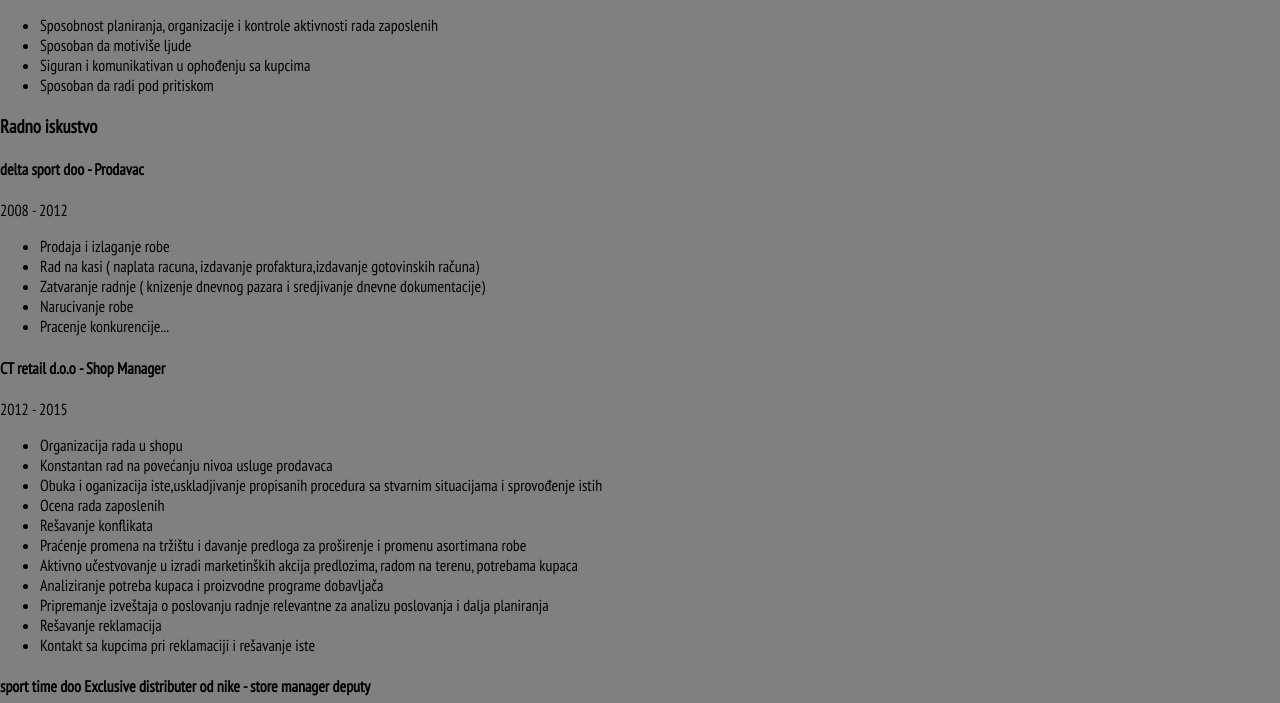
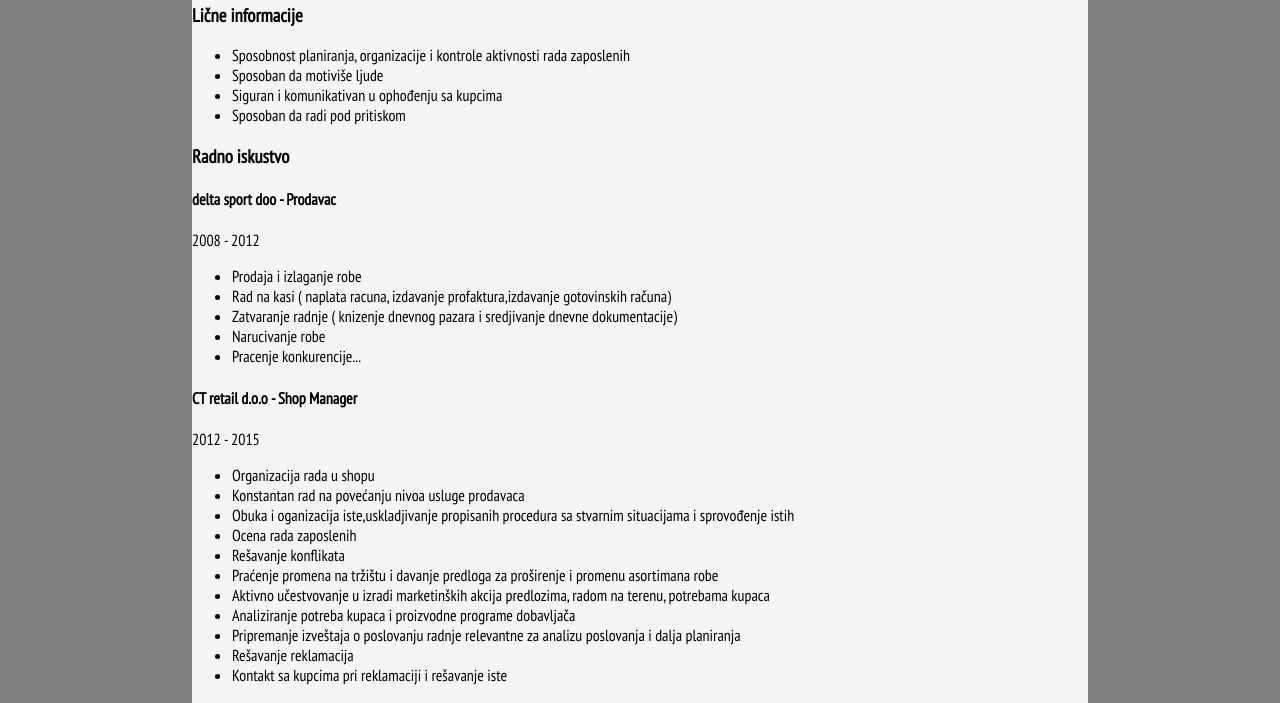
Before and after one commit to Mladenkg/CV, a plain HTML site: page index.html.html in a window 1280 px wide. Shown: the part 546-1249 px from the top of the page. Drawn offline with Linux system fonts and the light colour scheme.

Commit message:
Add files via upload
dopuna style

```diff
--- a/style.css
+++ b/style.css
@@ -7,7 +7,12 @@ body{
     padding: 0;
     }
 
-
+.cv{
+    width: 70%;
+    margin: 30px auto;
+    background-color: whitesmoke;
+    border-radius: 8px;
+}
 
 
 
```
